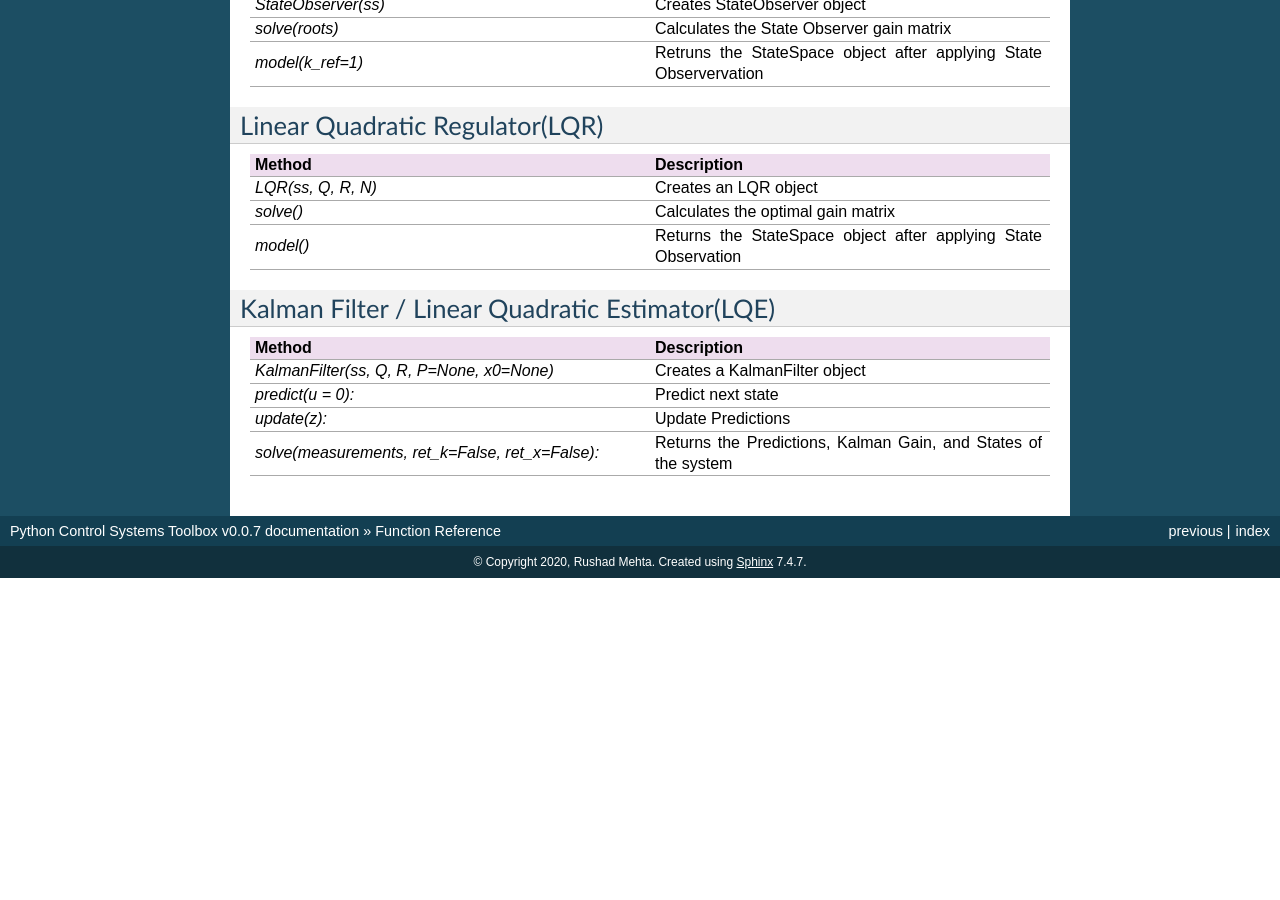
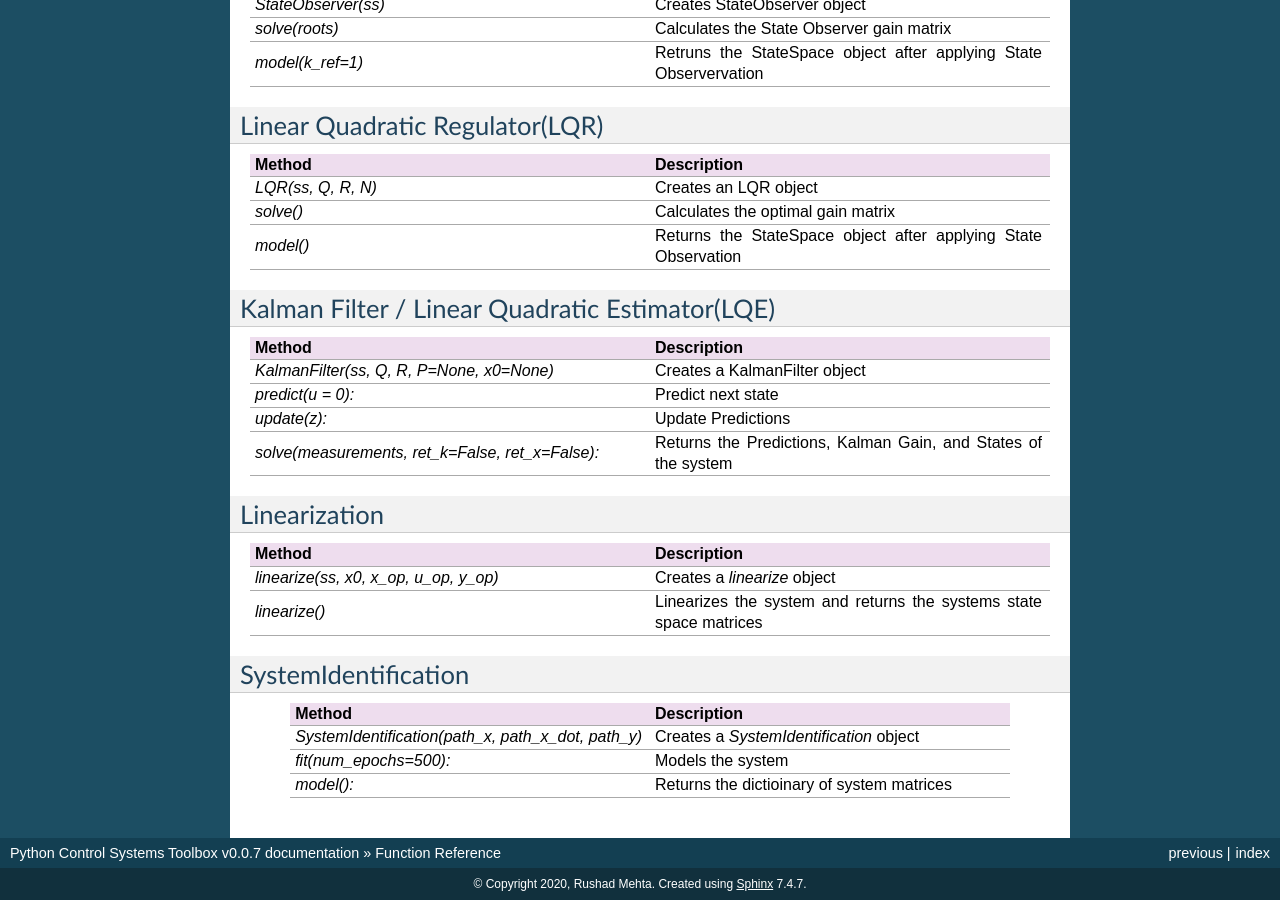
Before and after one commit to rushad7/control-toolbox, a Sphinx documentation site: the page built from docs/ref.rst, in a window 1280 px wide and 900 px high, scrolled down 1722 px. Built offline with Sphinx 7.4.7, drawn with Linux system fonts in a browser that asks for light colours; formulas are drawn with MathJax 3; before the commit the page ends 2300 px from its top, so only the background shows below that; some of the changed text lies outside the part shown.

Commit message:
Updated docs.

```diff
--- a/docs/index.rst
+++ b/docs/index.rst
@@ -23,6 +23,8 @@ The `control-toolbox` is a Python Library for implementing and simulating variou
 - Full State Observer
 - Linear Quadratic Regulator(LQR)
 - Linear Quadratic Estimator(LQE) / Kalman Filter
+- Linearization.
+- System Identification.
 
 .. rubric:: Future Updates:
 
--- a/docs/ref.rst
+++ b/docs/ref.rst
@@ -113,3 +113,22 @@ Kalman Filter / Linear Quadratic Estimator(LQE)
   "`predict(u = 0):`", "Predict next state"
   "`update(z):`", "Update Predictions"
   "`solve(measurements, ret_k=False, ret_x=False):`", "Returns the Predictions, Kalman Gain, and States of the system"
+
+Linearization
+**************
+.. csv-table::
+  :header: "Method", "Description"
+  :widths: 40, 40
+
+  "`linearize(ss, x0, x_op, u_op, y_op)`", "Creates a `linearize` object"
+  "`linearize()`", "Linearizes the system and returns the systems state space matrices"
+
+SystemIdentification
+*********************
+.. csv-table::
+  :header: "Method", "Description"
+  :widths: 40, 40
+
+  "`SystemIdentification(path_x, path_x_dot, path_y)`", "Creates a `SystemIdentification` object"
+  "`fit(num_epochs=500):`", "Models the system"
+  "`model():`", "Returns the dictioinary of system matrices"
```
Also changed, not shown: 8 other files.
